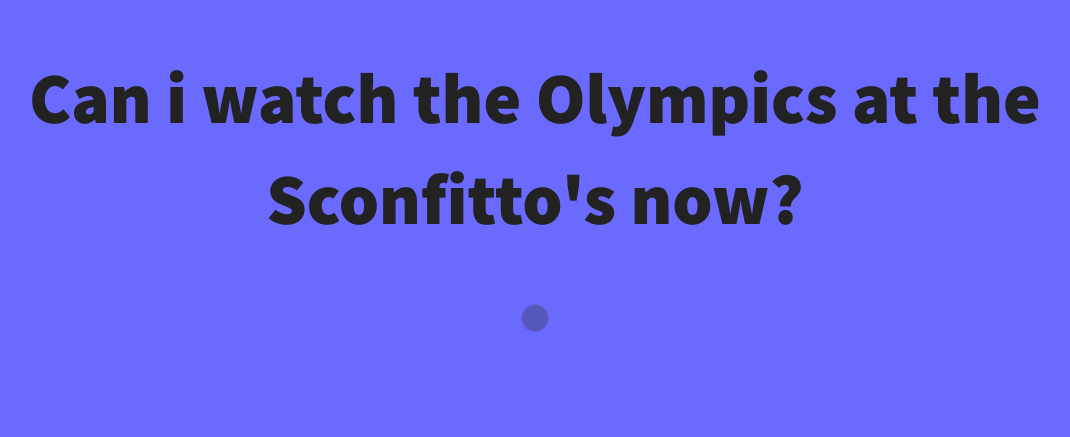
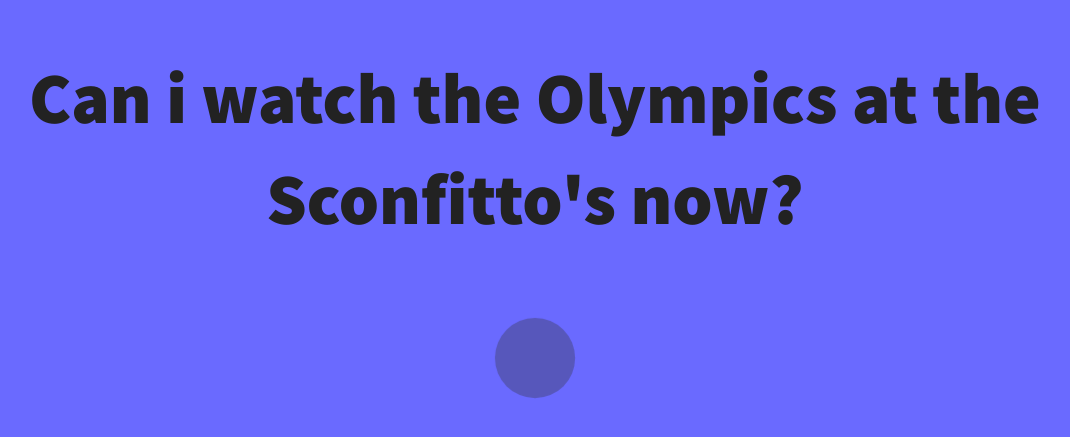
Before and after one commit to jrsconfitto/jrsconfitto.github.io, a Jekyll site: the page built from olympics/index.html, in a window 1280 px wide. Shown: the top 437 px of the page, without its empty margins (105-1175 px from the left). Built offline with Jekyll 4.4.1, drawn with Linux system fonts in a browser that asks for light colours; nearby versions of some CDN libraries; Markdown is read by kramdown in place of the engine named in the settings.

Commit message:
i went RESPONSIVE

```diff
--- a/olympics/index.html
+++ b/olympics/index.html
@@ -16,8 +16,12 @@
         <style>
         body {
           background-color: #6A6AFF;
-          font-size: 36px;
+          font-size: 18px;
           font-family: 'Source Sans Pro', sans-serif;
+        }
+
+        .answer {
+          font-size: 42px;
         }
 
         .spinner {
@@ -49,6 +53,19 @@
             opacity: 0;
           }
         }
+
+        @media (min-width: 900px) {
+          body {
+            font-size: 36px;
+          }
+          .answer {
+            font-size: 48px;
+          }
+          .spinner {
+            width: 120px;
+            height: 120px;
+          }
+        }
         </style>
 
         <script src="js/vendor/modernizr-2.6.2.min.js"></script>
```
